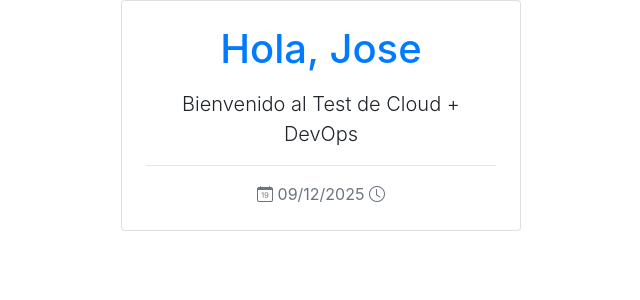
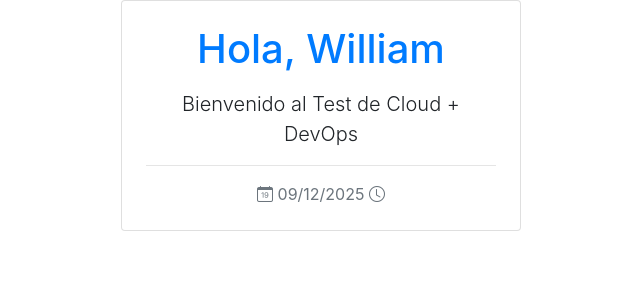
Before and after one commit to Smallville071159/cloud-WAC-v2, a PHP site: page / in a window 1280 px wide. Shown: the top 300 px of the page, without its empty margins (319-959 px from the left). Run offline with PHP 8.4, Linux system fonts and the light colour scheme.

Commit message:
Update name to William

```diff
--- a/index.php
+++ b/index.php
@@ -11,7 +11,7 @@
                             align-items-center">
             <div class="card shadow-lg p-4" style="max-width: 400px; width: 100%;">
                 <?php
-                    $nombre = "Jose";
+                    $nombre = "William";
                     $fecha = date("d/m/Y");
                     $hora = date("H:i");
                 ?>
```
